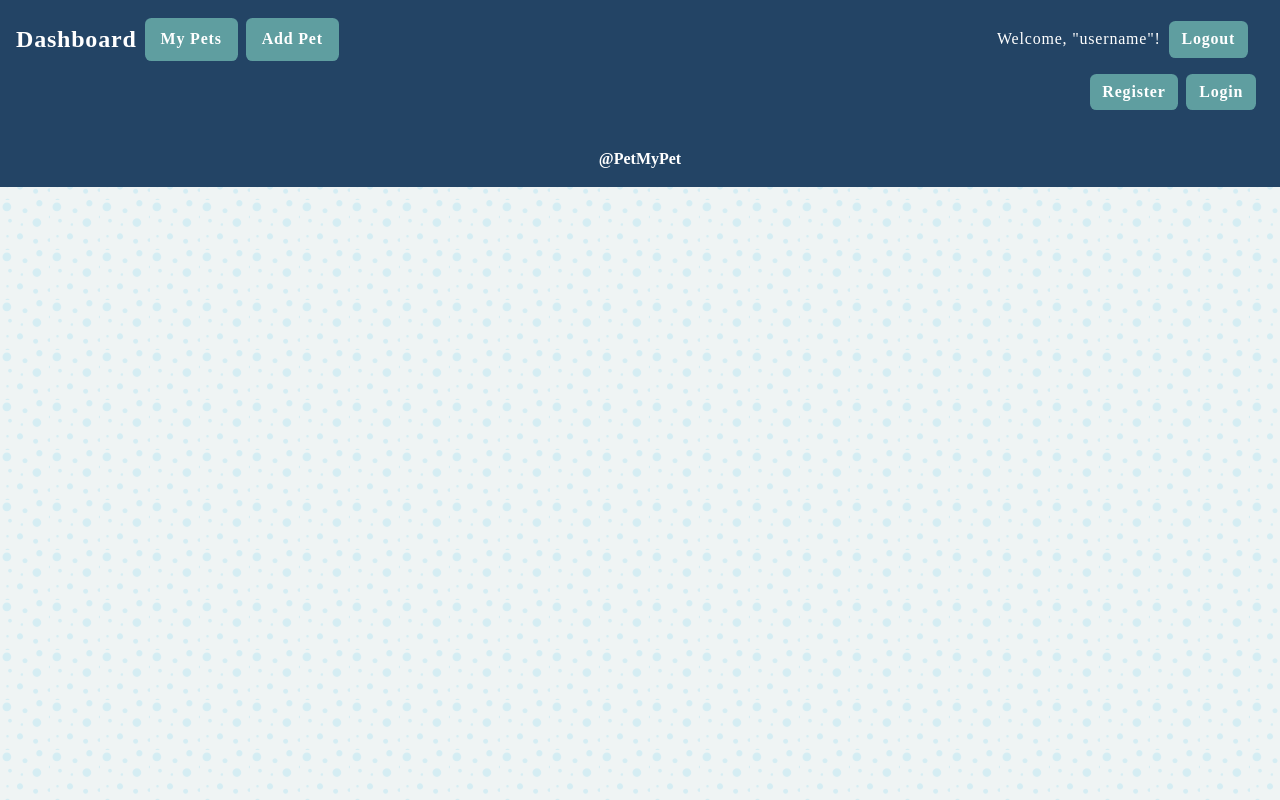
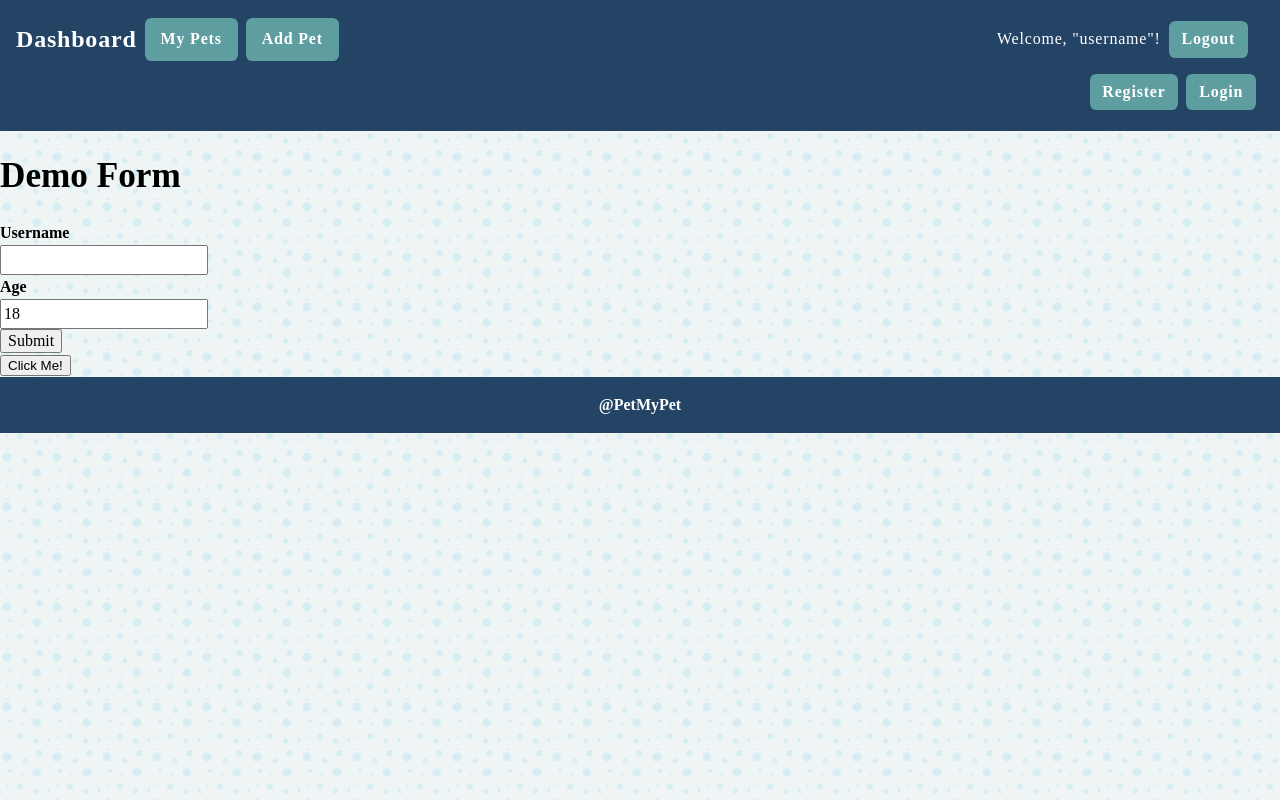
Before and after one commit to TanyaAng/react-pet-app, a React (Create React App) app in the folder client/: page /demo in a window 1280 px wide. Built offline with nearby package versions, Linux system fonts and the light colour scheme.

Commit message:
Demo form

```diff
--- a/client/src/App.js
+++ b/client/src/App.js
@@ -4,6 +4,9 @@ import Header from './components/Header/Header';
 import Footer from './components/Footer/Footer';
 import Categories from './components/Categories/Categories';
 import PetDetails from './components/PetDetails/PetDetails';
+// import DemoPage from './components/Demo.js';
+import DemoPage from './components/DemoClass.js';
+
 
 import './App.css';
 
@@ -15,6 +18,7 @@ function App() {
         <Route path="/" element={<Categories/>}/>
         <Route path="categories/:category" element={<Categories/>}/>
         <Route path="/pets/details/:petId" element={<PetDetails/>}/>
+        <Route path="/demo" element={<DemoPage/>}/>
       </Routes>
       <Footer/>
     </div>
--- /dev/null
+++ b/client/src/components/Demo.js
@@ -0,0 +1,27 @@
+const DemoPage = () =>{
+    const onSubmitHandler = (e) => {
+        e.preventDefault();
+        console.log(e.target.username.value);
+        console.log(e.target.age.value);
+
+    }
+
+    const onUsernameChangeHandler = (e) =>{
+        console.log(e.target.value);
+    }
+    return (
+        <div>
+            <h1>Demo Form</h1>
+            <form onSubmit={onSubmitHandler}>
+                <label htmlFor="username">Username</label>
+                <input type="text" id="username" name="username" onChange={onUsernameChangeHandler}/>
+                <label htmlFor="age">Age</label>
+                <input type="number" id="age" name="age"/>
+                <input type="submit" value="Submit"/>
+                <button>Click Me!</button>
+            </form>
+        </div>
+    );
+}
+
+export default DemoPage;
--- /dev/null
+++ b/client/src/components/DemoClass.js
@@ -0,0 +1,69 @@
+import {Component} from 'react';
+
+class DemoPage extends Component{
+    constructor (props){
+        super(props);
+        this.state = {
+            username: '',
+            age: 18,
+        }
+        this.onChangeHandler = this.onChangeHandler.bind(this)
+    }
+
+    onSubmitHandler = (e) => {
+        e.preventDefault();
+
+        const {username, age} = this.state;
+
+        console.log(username);
+        console.log(age);
+
+    }
+
+    // onUsernameChangeHandler = (e) =>{
+    //     this.setState({username:e.target.value});
+    // }
+
+    // onAgeChangeHandler = (e) => {
+    //      this.setState({age:e.target.value});
+    // }
+
+    onChangeHandler = (e) =>{
+        this.setState({[e.target.name]:e.target.value})
+    }
+
+    render (){
+        return (
+            <div>
+                <h1>Demo Form</h1>
+                <form >
+                    <label htmlFor="username">Username</label>
+                    <input
+                        type="text"
+                        id="username"
+                        name="username"
+                        value={this.state.username}
+                        onChange={this.onChangeHandler}
+                    />
+                    <label htmlFor="age">Age</label>
+                    <input
+                        type="number"
+                        id="age"
+                        name="age"
+                        value={this.state.age}
+                        onChange={this.onChangeHandler}
+                    />
+                    <input
+                        type="submit"
+                        value="Submit"
+                        onClick={this.onSubmitHandler.bind(this)}
+                    />
+                    <button>Click Me!</button>
+                </form>
+            </div>
+        );
+        }
+
+}
+
+export default DemoPage;
--- a/client/src/index.js
+++ b/client/src/index.js
@@ -7,11 +7,11 @@ import {BrowserRouter} from 'react-router-dom';
 
 const root = ReactDOM.createRoot(document.getElementById('root'));
 root.render(
-  <React.StrictMode>
+  // <React.StrictMode>
     <BrowserRouter>
     <App />
     </BrowserRouter>
-  </React.StrictMode>
+  // </React.StrictMode>
 );
 
 // If you want to start measuring performance in your app, pass a function
```
